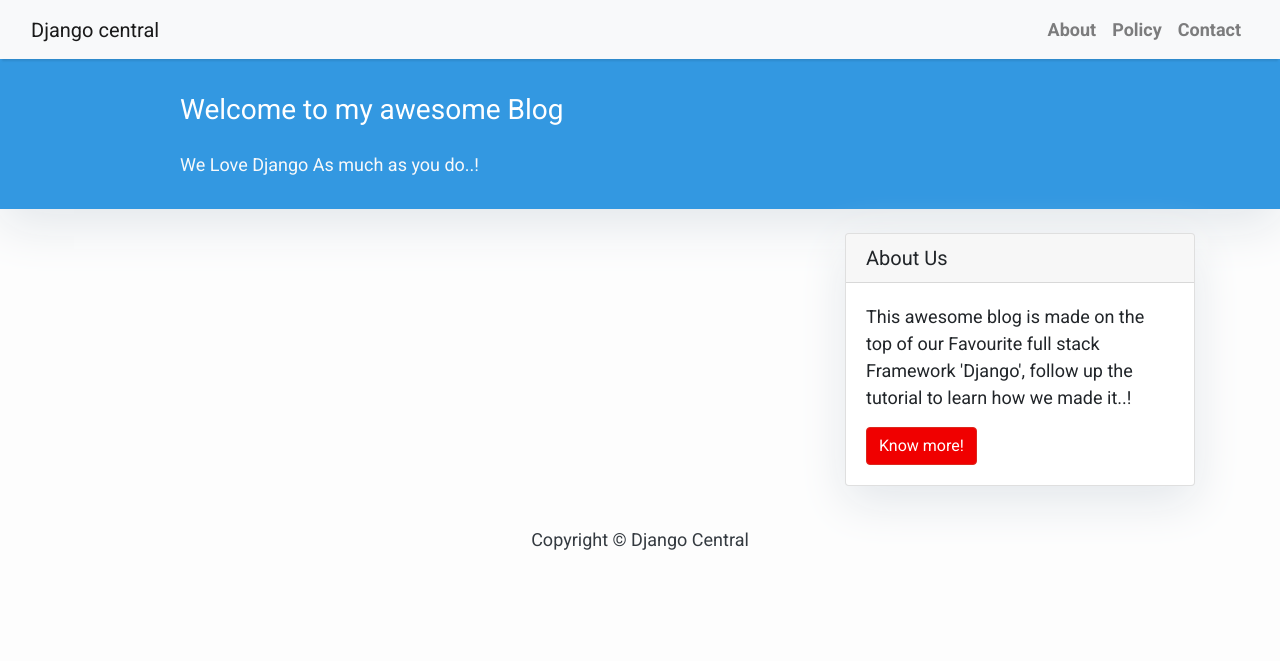
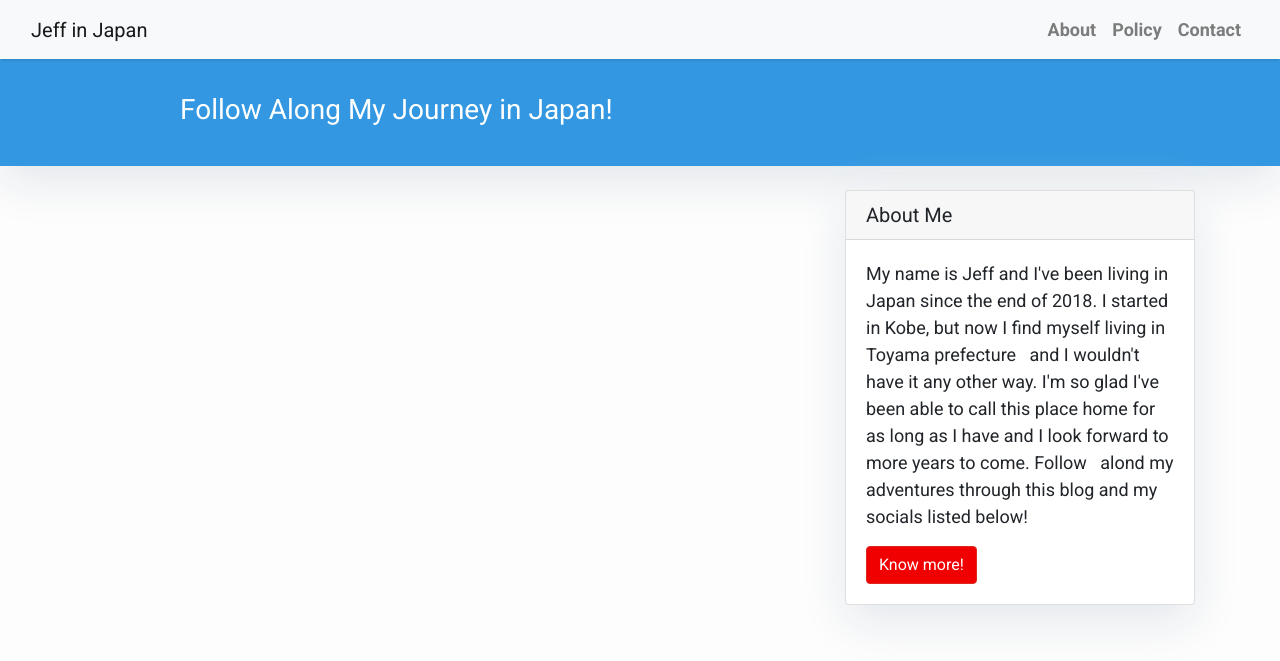
Before and after one commit to JCohrs/jeffinjapan, a Django app: page / in a window 1280 px wide. Shown: the top 661 px of the page. Run offline with Django 4.2, Linux system fonts and the light colour scheme; data that the repository does not hold is empty; parts of the project's set-up code (start-up, migrations or seed data) failed here and were passed over; some libraries are stand-ins or nearby versions.

Commit message:
update about me, static writing

```diff
--- a/templates/base.html
+++ b/templates/base.html
@@ -2,7 +2,7 @@
 <html>
 
     <head>
-        <title>Django Central</title>
+        <title>Jeff in Japan</title>
         <link href="https://fonts.googleapis.com/css?family=Roboto:400,700" rel="stylesheet">
         <meta name="google" content="notranslate" />
         <meta name="viewport" content="width=device-width, initial-scale=1" />
@@ -37,7 +37,7 @@
         <!-- Navigation -->
         <nav class="navbar navbar-expand-lg navbar-light bg-light shadow" id="mainNav">
             <div class="container-fluid">
-                <a class="navbar-brand" href="{% url 'home' %}">Django central</a>
+                <a class="navbar-brand" href="{% url 'home' %}">Jeff in Japan</a>
                 <button class="navbar-toggler navbar-toggler-right" type="button" data-toggle="collapse" data-target="#navbarResponsive"
                     aria-controls="navbarResponsive" aria-expanded="false" aria-label="Toggle navigation">
                     <span class="navbar-toggler-icon"></span>
@@ -62,7 +62,9 @@
         {% endblock content %}
         <!-- Footer -->
         <footer class="py-3 bg-grey">
+            <!--
             <p class="m-0 text-dark text-center ">Copyright &copy; Django Central</p>
+            -->
         </footer>
     </body>
 </html>
--- a/templates/index.html
+++ b/templates/index.html
@@ -22,9 +22,7 @@
         <div class="row">
             <div class=" col-md-8 col-md-10 mx-auto">
                 <div class="site-heading">
-                    <h3 class=" site-heading my-4 mt-3 text-white"> Welcome to my awesome Blog </h3>
-                    <p class="text-light">We Love Django As much as you do..! &nbsp
-                    </p>
+                    <h3 class=" site-heading my-4 mt-3 text-white"> Follow Along My Journey in Japan! </h3>
                 </div>
             </div>
         </div>
--- a/templates/sidebar.html
+++ b/templates/sidebar.html
@@ -10,9 +10,12 @@
 <!-- Sidebar Widgets Column -->
 <div class="col-md-4 float-right ">
 <div class="card my-4">
-        <h5 class="card-header">About Us</h5>
+        <h5 class="card-header">About Me</h5>
     <div class="card-body">
-        <p class="card-text"> This awesome blog is made on the top of our Favourite full stack Framework 'Django', follow up the tutorial to learn how we made it..!</p>
+        <p class="card-text"> My name is Jeff and I've been living in Japan since the end of 2018. I started in Kobe, but now I find myself living in Toyama prefecture &nbsp;
+            and I wouldn't have it any other way. I'm so glad I've been able to call this place home for as long as I have and I look forward to more years to come. Follow &nbsp;
+            alond my adventures through this blog and my socials listed below!
+        </p>
         <a href="https://djangocentral.com/building-a-blog-application-with-django"
            class="btn btn-danger">Know more!</a>
     </div>
```
Also changed, not shown: Instagram_icon.png (added), twitter_icon.jpg (added), youtube_icon.png (added), 3 other files.
